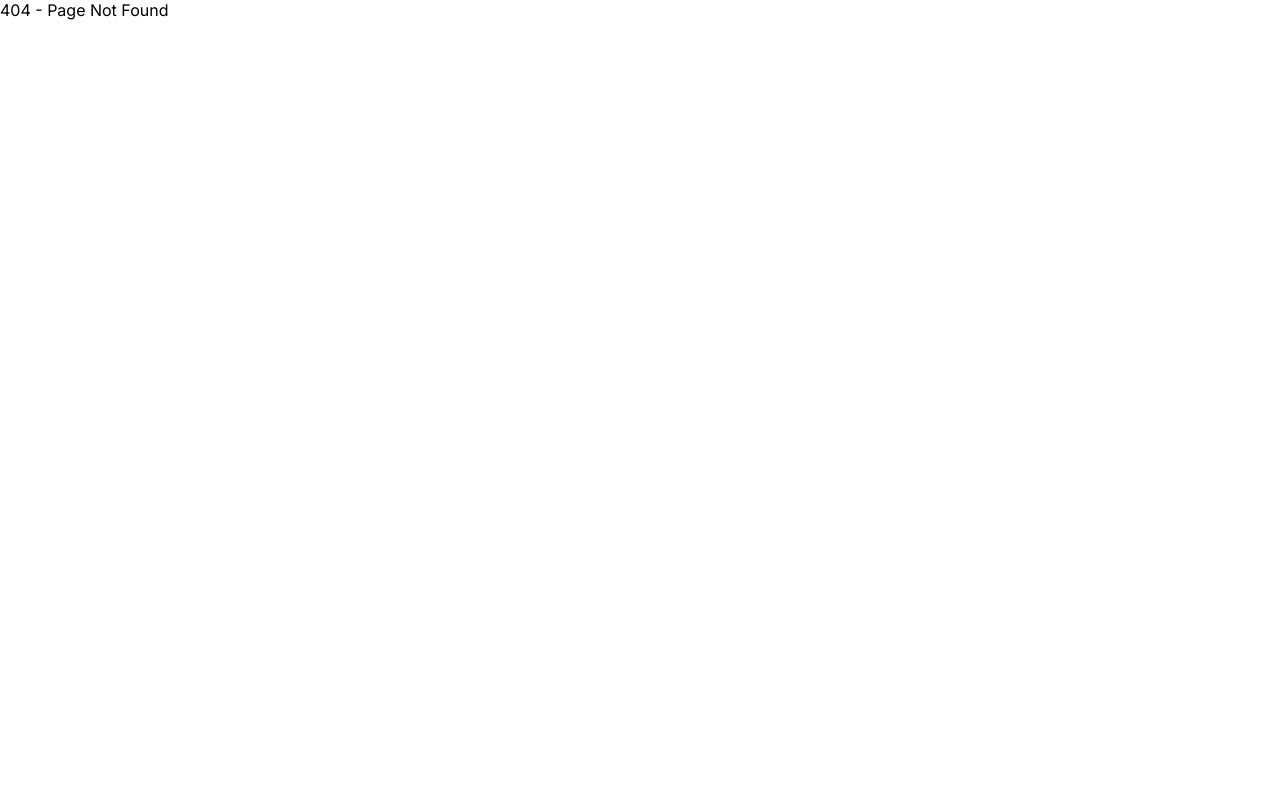
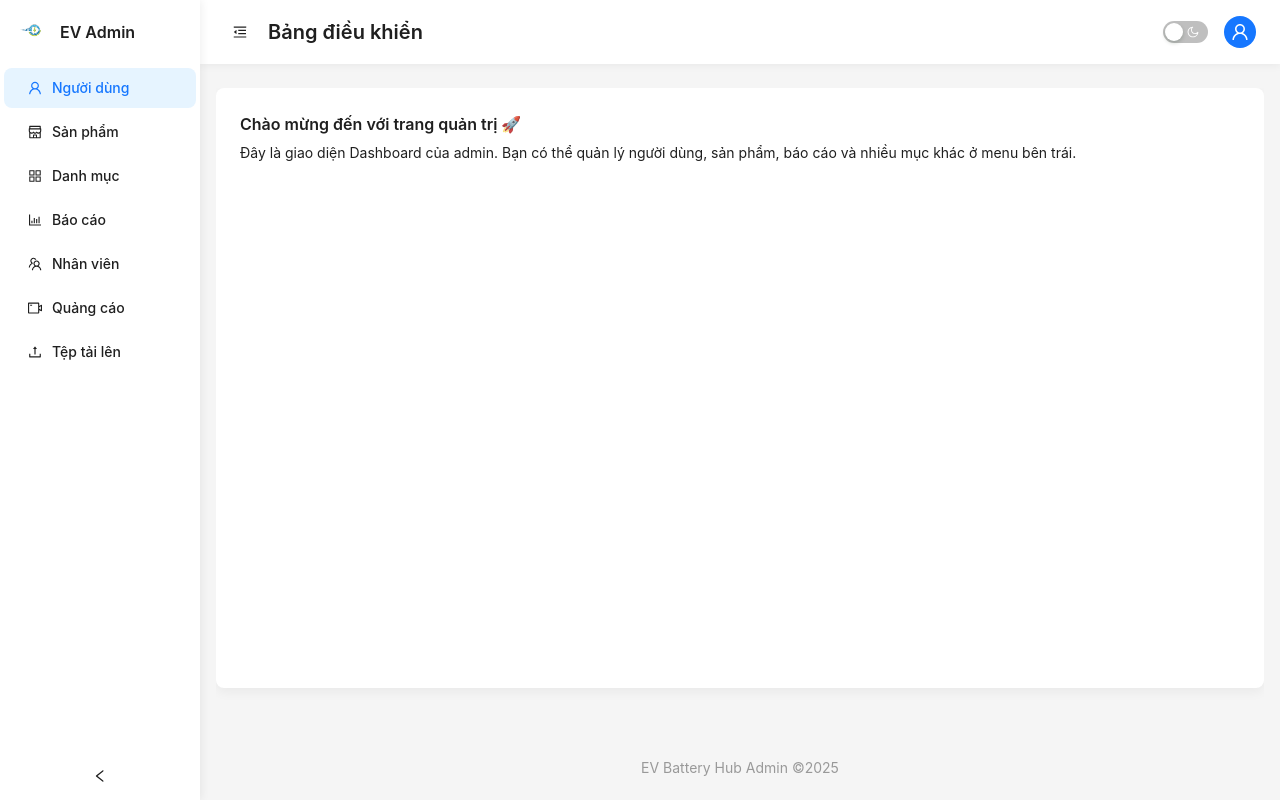
Before and after one commit to SWP391nhom3/Second-hand-EV-Battery-Trading-Platform-FE, a React (Vite) app: page /admin in a window 1280 px wide. Before the commit this address had no page. Built offline with nearby package versions, Linux system fonts and the light colour scheme.

Commit message:
đổi đường dẫn admin

```diff
--- a/src/App.jsx
+++ b/src/App.jsx
@@ -7,6 +7,7 @@ import PackagesPage from "./pages/packages/PackagesPage";
 import PaymentPage from "./pages/payment/PaymentPage";
 import CustomerPage from "./pages/customer/CustomerPage";
 import HomeStaff from "./pages/Staff/HomeStaff";
+import AdminPage from "./pages/admin/AdminPage";
 
 function App() {
   const router = createBrowserRouter([
@@ -41,8 +42,8 @@ function App() {
       element: <PaymentPage />,
     },
     {
-      path: "/dashboard",
-      element: <Dashboard />,
+      path: "/admin",
+      element: <AdminPage />,
     },
     {
       path: "/customer",
--- /dev/null
+++ b/src/pages/admin/AdminPage.jsx
@@ -0,0 +1,12 @@
+import React from "react";
+import Dashboard from "../../components/dashboard/Dashboard";
+
+const AdminPage = () => {
+  return (
+    <dashboard>
+      <Dashboard />
+    </dashboard>
+  );
+};
+
+export default AdminPage;
```
